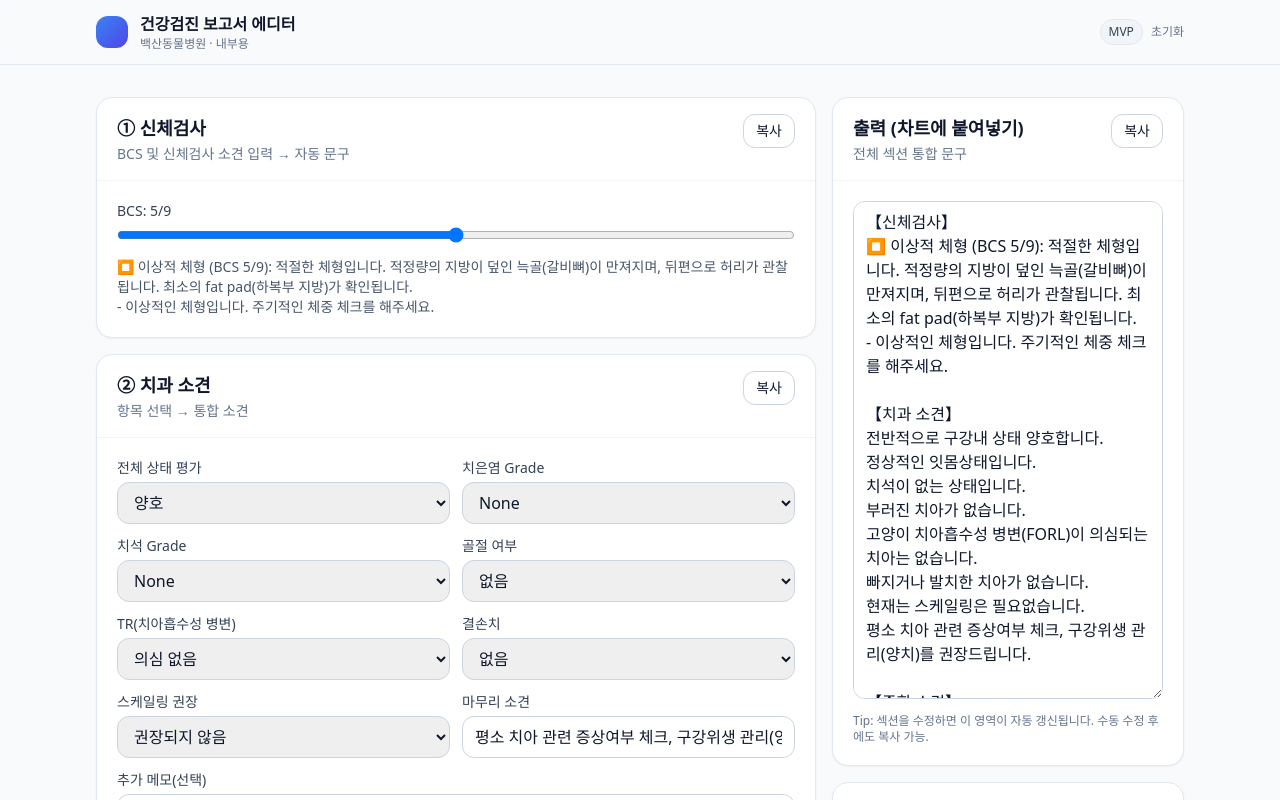
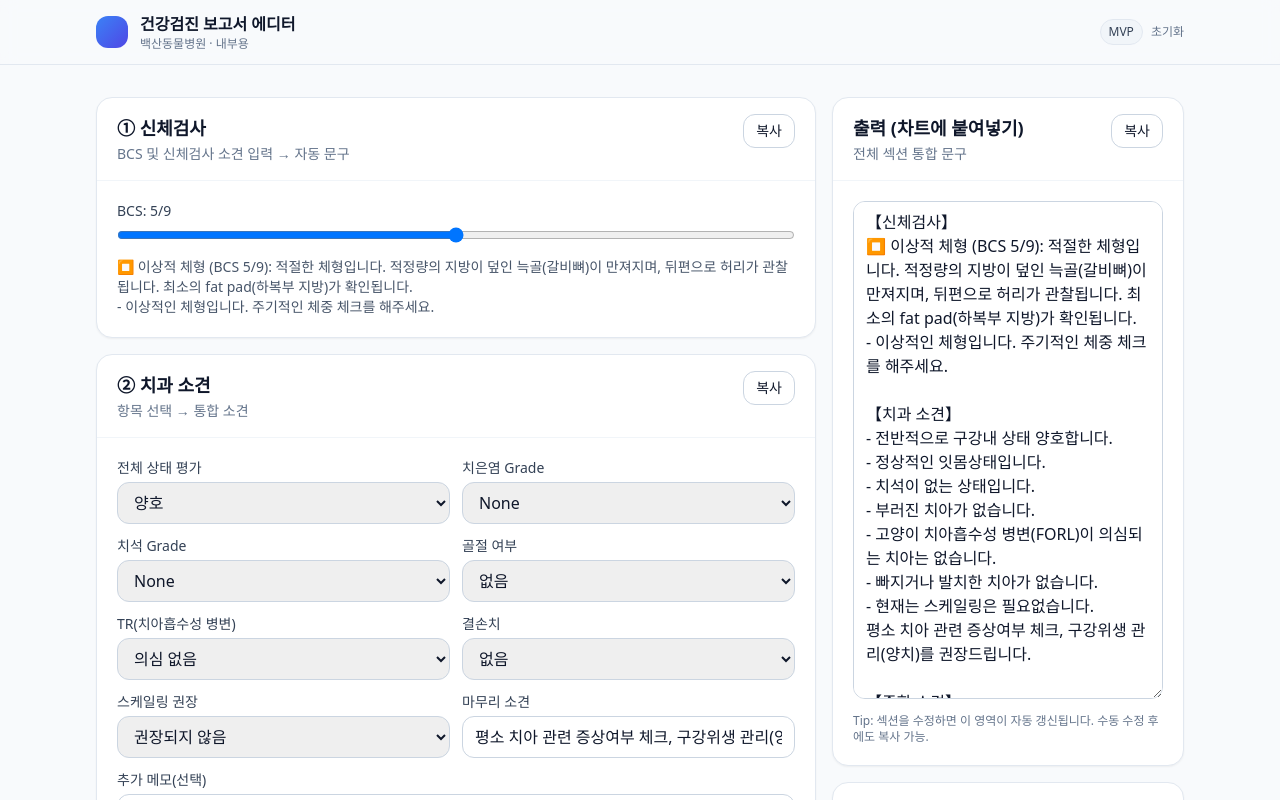
Before and after one commit to hodewdew-creator/BS_health_report_editor, a React (Vite) app: page / in a window 1280 px wide. Shown: the top 800 px of the page. Built offline with nearby package versions, Linux system fonts and the light colour scheme.

Commit message:
Update App.jsx

```diff
--- a/src/App.jsx
+++ b/src/App.jsx
@@ -172,57 +172,57 @@ const DEFAULT_DENTAL_OPTS = {
 
 const DENTAL_DESC = {
   status: {
-    "양호": "전반적으로 구강내 상태 양호합니다.",
-    "경미한염증": "관리가 필요한 경미한 치과 소견이 있습니다.",
-    "심한염증/치료": "집중관리 및 치료를 요하는 치과 소견이 있습니다.",
-    "발치필요": "심한 염증 혹은 발치가 필요한 치아가 있습니다.",
-    "신체검사불가": "아이가 예민하여 면밀한 구강내 상태 관찰이 힘든 상태입니다. 구강내 통증호소, 침흘림 등 특이사항이 있으실 경우에는, 마취 후 육안 및 방사선 촬영 등을 추천드립니다."
+    "양호": "- 전반적으로 구강내 상태 양호합니다.",
+    "경미한염증": "- 관리가 필요한 경미한 치과 소견이 있습니다.",
+    "심한염증/치료": "- 집중관리 및 치료를 요하는 치과 소견이 있습니다.",
+    "발치필요": "- 심한 염증 혹은 발치가 필요한 치아가 있습니다.",
+    "신체검사불가": "- 아이가 예민하여 면밀한 구강내 상태 관찰이 힘든 상태입니다. 구강내 통증호소, 침흘림 등 특이사항이 있으실 경우에는, 마취 후 육안 및 방사선 촬영 등을 추천드립니다."
   },
   gingivitis: {
-    "None": "정상적인 잇몸상태입니다.",
-    "none": "정상적인 잇몸상태입니다.",
-    "Grade 1": "경미한 부종 및 색변화, 경계부위의 미약한 치은염(잇몸염증)이 확인됩니다.",
-    "grade1": "경미한 부종 및 색변화, 경계부위의 미약한 치은염(잇몸염증)이 확인됩니다.",
-    "Grade 2": "중등도의 부종 및 잇몸부위 염증이 확인됩니다. 출혈이 있을 수 있습니다.",
-    "grade2": "중등도의 부종 및 잇몸부위 염증이 확인됩니다. 출혈이 있을 수 있습니다.",
-    "Grade 3": "심한 잇몸 부종 및 염증소견이 확인됩니다. 쉽게 출혈이 생길 수 있습니다.",
-    "grade3": "심한 잇몸 부종 및 염증소견이 확인됩니다. 쉽게 출혈이 생길 수 있습니다."
+    "None": "- 정상적인 잇몸상태입니다.",
+    "none": "- 정상적인 잇몸상태입니다.",
+    "Grade 1": "- 경미한 부종 및 색변화, 경계부위의 미약한 치은염(잇몸염증)이 확인됩니다.",
+    "grade1": "- 경미한 부종 및 색변화, 경계부위의 미약한 치은염(잇몸염증)이 확인됩니다.",
+    "Grade 2": "- 중등도의 부종 및 잇몸부위 염증이 확인됩니다. 출혈이 있을 수 있습니다.",
+    "grade2": "- 중등도의 부종 및 잇몸부위 염증이 확인됩니다. 출혈이 있을 수 있습니다.",
+    "Grade 3": "- 심한 잇몸 부종 및 염증소견이 확인됩니다. 쉽게 출혈이 생길 수 있습니다.",
+    "grade3": "- 심한 잇몸 부종 및 염증소견이 확인됩니다. 쉽게 출혈이 생길 수 있습니다."
   },
   calculus: {
-    "None": "치석이 없는 상태입니다.",
-    "none": "치석이 없는 상태입니다.",
-    "Grade 1": "얇은 치석이 치아 표면의 1/3 이내로 확인됩니다.",
-    "grade1": "얇은 치석이 치아 표면의 1/3 이내로 확인됩니다.",
-    "Grade 2": "치석이 표면의 1/3~2/3 이내로 쌓인 형태로 확인됩니다.",
-    "grade2": "치석이 표면의 1/3~2/3 이내로 쌓인 형태로 확인됩니다.",
-    "Grade 3": "다량의 치석이 표면의 2/3 이상으로 뒤덮힌 형태로 확인됩니다.",
-    "grade3": "다량의 치석이 표면의 2/3 이상으로 뒤덮힌 형태로 확인됩니다."
+    "None": "- 치석이 없는 상태입니다.",
+    "none": "- 치석이 없는 상태입니다.",
+    "Grade 1": "- 얇은 치석이 치아 표면의 1/3 이내로 확인됩니다.",
+    "grade1": "- 얇은 치석이 치아 표면의 1/3 이내로 확인됩니다.",
+    "Grade 2": "- 치석이 표면의 1/3~2/3 이내로 쌓인 형태로 확인됩니다.",
+    "grade2": "- 치석이 표면의 1/3~2/3 이내로 쌓인 형태로 확인됩니다.",
+    "Grade 3": "- 다량의 치석이 표면의 2/3 이상으로 뒤덮힌 형태로 확인됩니다.",
+    "grade3": "- 다량의 치석이 표면의 2/3 이상으로 뒤덮힌 형태로 확인됩니다."
   },
   fracture: {
-    "없음": "부러진 치아가 없습니다.",
-    "의심": "치아 끝이 약간 깨졌을 수 있으며, 정상일 가능성도 있습니다.",
-    "확인/깨짐": "부러진 치아가 있습니다. 육안상 신경이 지나가지 않는 끝부분(Enamel)의 깨짐으로 보여 치료를 바로 진행해야할 상태는 아닌것으로 생각됩니다. 병변의 변화나 통증이 있는지 모니터링 추천드립니다.",
-    "확인/신경노출": "부러진 치아가 있습니다. 육안상 치수(신경)가 노출된 것으로 의심되며, 치과방사선 촬영을 통한 뿌리 상태 체크가 추천됩니다. 결과에 따라 발치가 필요할 수 있습니다. 모니터링을 진행하실 경우에는 병변의 변화나 통증여부의 관찰이 필요합니다."
+    "없음": "- 부러진 치아가 없습니다.",
+    "의심": "- 치아 끝이 약간 깨졌을 수 있으며, 정상일 가능성도 있습니다.",
+    "확인/깨짐": "- 부러진 치아가 있습니다. 육안상 신경이 지나가지 않는 끝부분(Enamel)의 깨짐으로 보여 치료를 바로 진행해야할 상태는 아닌것으로 생각됩니다. 병변의 변화나 통증이 있는지 모니터링 추천드립니다.",
+    "확인/신경노출": "- 부러진 치아가 있습니다. 육안상 치수(신경)가 노출된 것으로 의심되며, 치과방사선 촬영을 통한 뿌리 상태 체크가 추천됩니다. 결과에 따라 발치가 필요할 수 있습니다. 모니터링을 진행하실 경우에는 병변의 변화나 통증여부의 관찰이 필요합니다."
   },
   tr: {
-    "의심 없음": "고양이 치아흡수성 병변(FORL)이 의심되는 치아는 없습니다.",
-    "의심": "고양이 치아흡수성 병변(FORL)이 의심되는 치아가 있습니다.",
-    "확인/완전흡수": "고양이 치아흡수성 병변(FORL)이 의심되는 치아가 있으나, end stage로서 흡수가 거의 끝난 상태로 생각됩니다. 치아방사선 촬영을 통해 정확한 진행 정도 및 다른 치아의 추가적인 이환여부를 확인할 수 있습니다. 일반적으로 통증을 유발할 수 있습니다. 증상이 있고 뿌리가 남아있을 경우, 혹은 다른 치아도 의심되는 경우 추가 검사 및 발치에 대하여 상담해보시는 것을 추천드립니다.",
-    "확인/모니터링": "고양이 치아흡수성 병변(FORL)이 의심되는 치아가 있습니다. 치아방사선 촬영을 통해 정확한 진행 정도 및 다른 치아의 추가적인 이환여부를 확인할 수 있습니다. 일반적으로 통증을 유발할 수 있습니다. 증상이 있거나 추가 검사 및 발치에 대하여 상담해보시는 것을 추천드립니다.",
-    "확인/치료": "고양이 치아흡수성 병변(FORL)이 확인됩니다. 치아방사선 촬영을 통해 정확한 진행 정도 및 다른 치아의 추가적인 이환여부를 확인할 수 있습니다. 현재 통증 및 염증을 유발할 수 있는 것으로 보여, 추가 검사 및 발치에 대하여 상담해보시는 것을 추천드립니다.",
-    "확인/치료 필요": "고양이 치아흡수성 병변(FORL)이 확인됩니다. 치아방사선 촬영을 통해 정확한 진행 정도 및 다른 치아의 추가적인 이환여부를 확인할 수 있습니다. 현재 통증 및 염증을 유발할 수 있는 것으로 보여, 추가 검사 및 발치에 대하여 상담해보시는 것을 추천드립니다."
+    "의심 없음": "- 고양이 치아흡수성 병변(FORL)이 의심되는 치아는 없습니다.",
+    "의심": "- 고양이 치아흡수성 병변(FORL)이 의심되는 치아가 있습니다.",
+    "확인/완전흡수": "- 고양이 치아흡수성 병변(FORL)이 의심되는 치아가 있으나, end stage로서 흡수가 거의 끝난 상태로 생각됩니다. 치아방사선 촬영을 통해 정확한 진행 정도 및 다른 치아의 추가적인 이환여부를 확인할 수 있습니다. 일반적으로 통증을 유발할 수 있습니다. 증상이 있고 뿌리가 남아있을 경우, 혹은 다른 치아도 의심되는 경우 추가 검사 및 발치에 대하여 상담해보시는 것을 추천드립니다.",
+    "확인/모니터링": "- 고양이 치아흡수성 병변(FORL)이 의심되는 치아가 있습니다. 치아방사선 촬영을 통해 정확한 진행 정도 및 다른 치아의 추가적인 이환여부를 확인할 수 있습니다. 일반적으로 통증을 유발할 수 있습니다. 증상이 있거나 추가 검사 및 발치에 대하여 상담해보시는 것을 추천드립니다.",
+    "확인/치료": "- 고양이 치아흡수성 병변(FORL)이 확인됩니다. 치아방사선 촬영을 통해 정확한 진행 정도 및 다른 치아의 추가적인 이환여부를 확인할 수 있습니다. 현재 통증 및 염증을 유발할 수 있는 것으로 보여, 추가 검사 및 발치에 대하여 상담해보시는 것을 추천드립니다.",
+    "확인/치료 필요": "- 고양이 치아흡수성 병변(FORL)이 확인됩니다. 치아방사선 촬영을 통해 정확한 진행 정도 및 다른 치아의 추가적인 이환여부를 확인할 수 있습니다. 현재 통증 및 염증을 유발할 수 있는 것으로 보여, 추가 검사 및 발치에 대하여 상담해보시는 것을 추천드립니다."
   },
   missing: {
-    "없음": "빠지거나 발치한 치아가 없습니다.",
-    "의심": "빠지거나 발치한 치아가 있을 수 있으나, 정확한 평가가 필요합니다.",
-    "확인": "빠지거나 발치한 치아가 있습니다."
+    "없음": "- 빠지거나 발치한 치아가 없습니다.",
+    "의심": "- 빠지거나 발치한 치아가 있을 수 있으나, 정확한 평가가 필요합니다.",
+    "확인": "- 빠지거나 발치한 치아가 있습니다."
   },
   scaling: {
-    "권장되지 않음": "현재는 스케일링은 필요없습니다.",
-    "경미한 권장": "스케일링이 시급한 정도는 아니나 진행해주시면 좋은 상태입니다.",
-    "경미한권장": "스케일링이 시급한 정도는 아니나 진행해주시면 좋은 상태입니다.",
-    "강력한 권장": "스케일링이 추천됩니다.",
-    "금일진행완료": "금일 스케일링으로 구강내 치석을 모두 제거한 상태입니다."
+    "권장되지 않음": "- 현재는 스케일링은 필요없습니다.",
+    "경미한 권장": "- 스케일링이 시급한 정도는 아니나 진행해주시면 좋은 상태입니다.",
+    "경미한권장": "- 스케일링이 시급한 정도는 아니나 진행해주시면 좋은 상태입니다.",
+    "강력한 권장": "- 스케일링이 추천됩니다.",
+    "금일진행완료": "- 금일 스케일링으로 구강내 치석을 모두 제거한 상태입니다."
   }
 };
 
```
